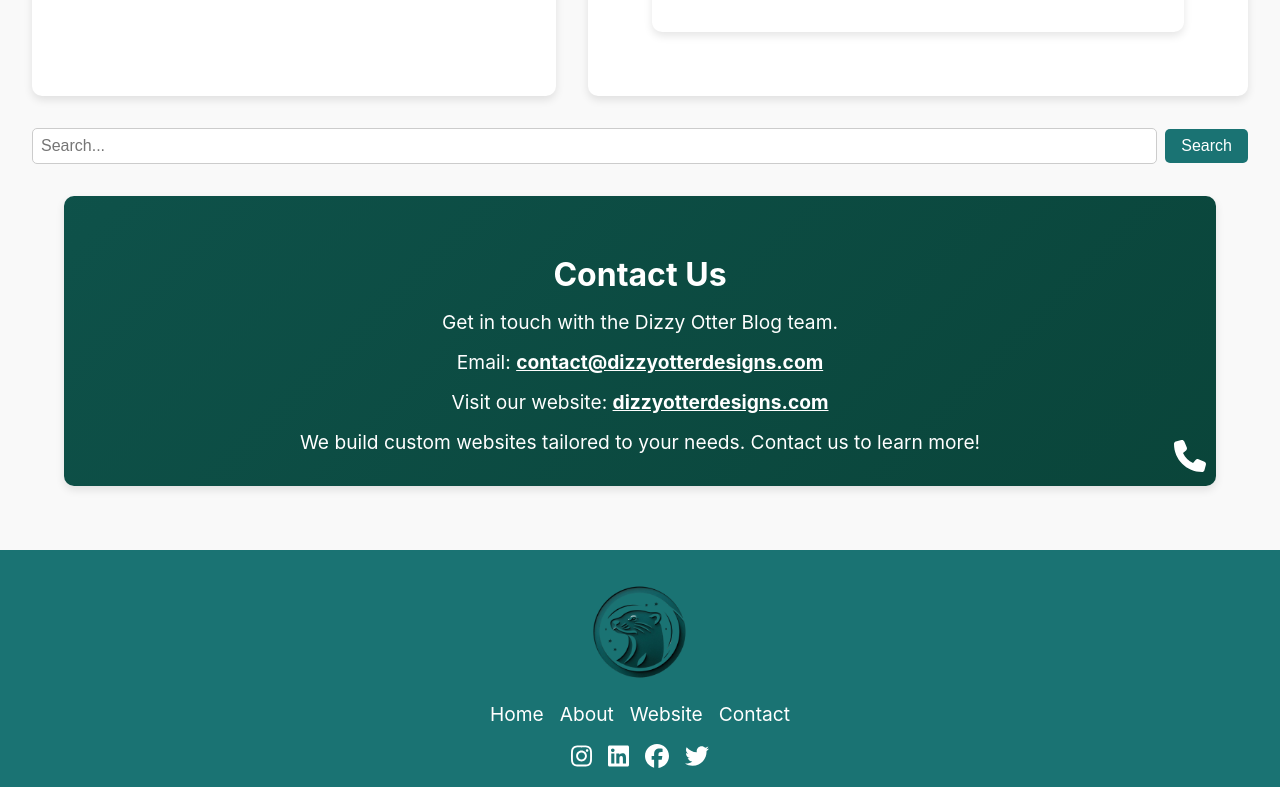
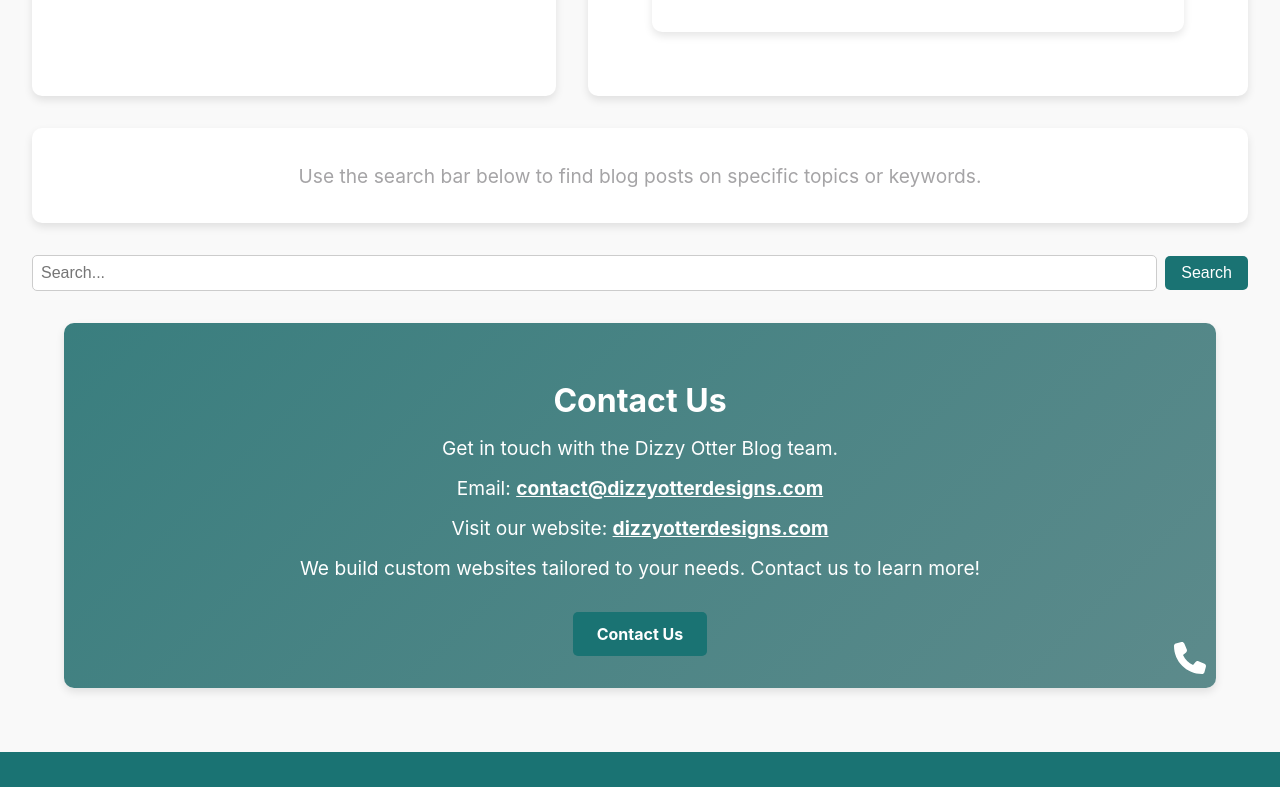
Before and after one commit to cswin10/Dizzy-Otter-Blog, a React (Create React App) app: page / in a window 1280 px wide. Shown: the part 1244-2031 px from the top of the page. Built offline with nearby package versions, Linux system fonts and the light colour scheme.

Commit message:
form testing

```diff
--- a/src/components/Navbar.js
+++ b/src/components/Navbar.js
@@ -20,7 +20,9 @@ const Navbar = () => {
   return (
     <nav className="navbar">
       <div className="navbar-logo">
-        <img src={logo} alt="Dizzy Otter Logo" />
+        <Link to="/" onClick={closeMobileMenu}>
+          <img src={logo} alt="Dizzy Otter Logo" />
+        </Link>
       </div>
       <div className={`navbar-center ${isMobileMenuOpen ? 'hide' : ''}`}>
         <div className="navbar-title">
@@ -40,10 +42,10 @@ const Navbar = () => {
         <a href="https://www.linkedin.com/in/charlie-swinhoe-72b27834b/" target="_blank" rel="noopener noreferrer">
           <FontAwesomeIcon icon={faLinkedin} />
         </a>
-        <a href="https://www.facebook.com/your-facebook-page" target="_blank" rel="noopener noreferrer">
+        <a href="https://www.facebook.com/profile.php?id=61574419310992" target="_blank" rel="noopener noreferrer">
           <FontAwesomeIcon icon={faFacebook} />
         </a>
-        <a href="https://twitter.com/your-twitter-handle" target="_blank" rel="noopener noreferrer">
+        <a href="https://x.com/Dizzy_Otter_" target="_blank" rel="noopener noreferrer">
           <FontAwesomeIcon icon={faTwitter} />
         </a>
       </div>
@@ -55,7 +57,9 @@ const Navbar = () => {
           <FontAwesomeIcon icon={faTimes} onClick={toggleMobileMenu} />
         </div>
         <div className="mobile-menu-logo">
-          <img src={logo} alt="Dizzy Otter Logo" />
+          <Link to="/" onClick={closeMobileMenu}>
+            <img src={logo} alt="Dizzy Otter Logo" />
+          </Link>
           <div className="mobile-menu-title">Dizzy Otter Blog</div>
         </div>
         <ul className="mobile-menu-links">
--- a/src/pages/Home.css
+++ b/src/pages/Home.css
@@ -111,9 +111,19 @@
   background-color: var(--primary-color);
   margin: 1rem auto;
 }
+.search-bar-info {
+  text-align: center;
+  margin: 2rem 0;
+  font-size: 1.2rem;
+  color: var(--primary-gray);
+  background-color: white;
+  padding: 1rem;
+  border-radius: 10px;
+  box-shadow: 0 4px 8px rgba(0, 0, 0, 0.1);
+}
 
 .contact-section {
-  background: linear-gradient(135deg, var(--primary-color) 0%, var(--secondary-color) 100%);
+  background: linear-gradient(135deg, var(--primary-color) 0%, var(--primary-gray) 100%);
   color: white;
   padding: 2rem;
   border-radius: 10px;
@@ -123,7 +133,22 @@
   position: relative;
   overflow: hidden;
   background-size: 400% 400%;
-  animation: gradientBackground 15s ease infinite;
+  animation: gradientBackground 8s ease infinite;
+}
+.contact-section .cta-button {
+  display: inline-block;
+  margin-top: 1rem;
+  padding: 0.75rem 1.5rem;
+  background-color: var(--primary-color);
+  color: white;
+  text-decoration: none;
+  border-radius: 5px;
+  font-size: 1rem;
+  transition: var(--transition);
+}
+
+.contact-section .cta-button:hover {
+  background-color: var(--secondary-color);
 }
 
 @keyframes gradientBackground {
--- a/src/pages/Home.js
+++ b/src/pages/Home.js
@@ -79,6 +79,9 @@ const Home = () => {
           <BlogList posts={posts} searchQuery={searchQuery} />
         </section>
       </div>
+      <div className="search-bar-info">
+        <p>Use the search bar below to find blog posts on specific topics or keywords.</p>
+      </div>
       <SearchBar posts={blogPosts} onSearch={handleSearch} />
       <section className="contact-section">
         <h2>Contact Us</h2>
@@ -90,6 +93,7 @@ const Home = () => {
           <div className="phone-icon">
             <FontAwesomeIcon icon={faPhone} />
           </div>
+          <Link to="/contact" className="cta-button">Contact Us</Link>
         </div>
       </section>
     </div>
```
Lines whose indentation alone changed are shown as unchanged.
